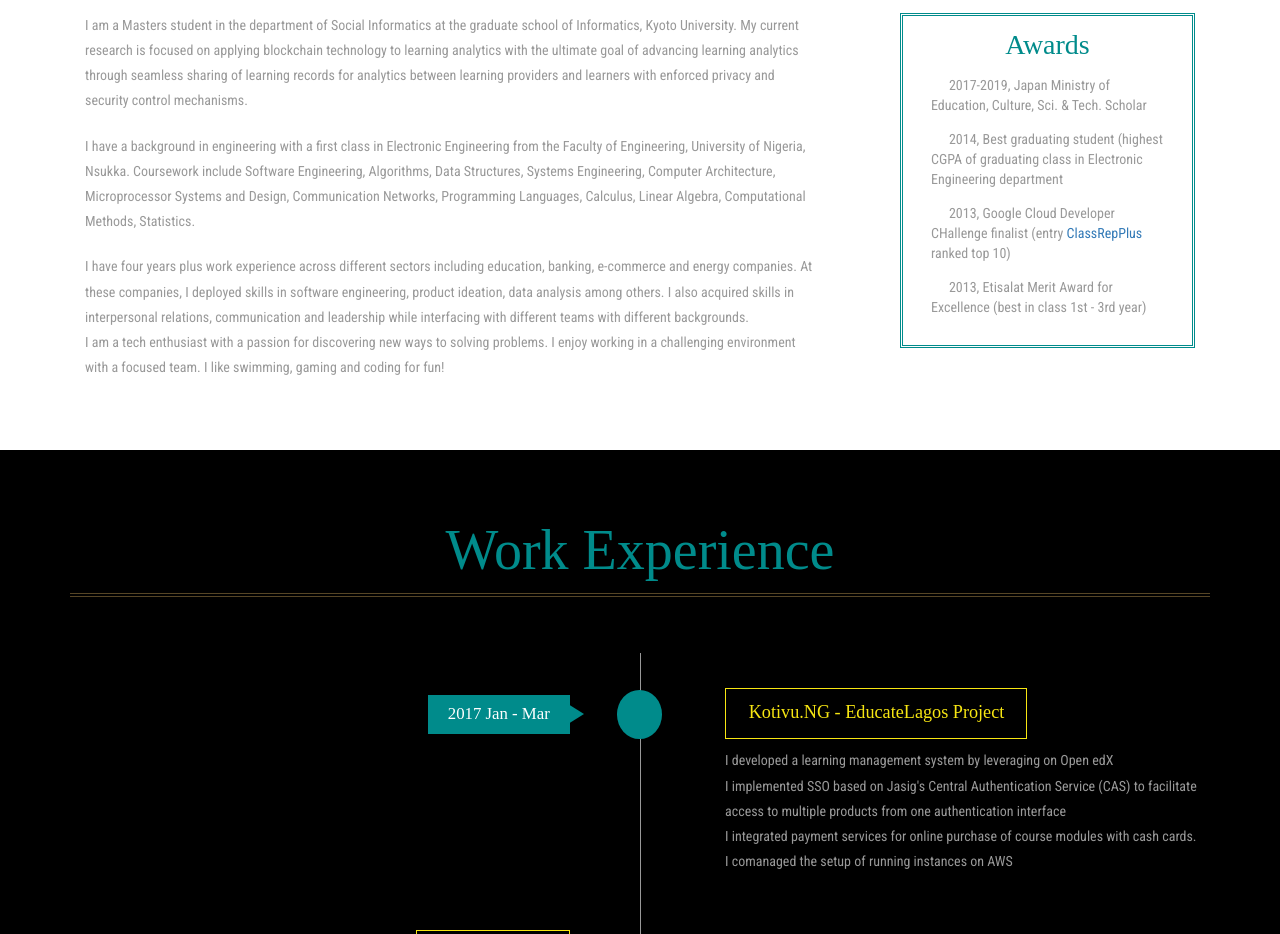
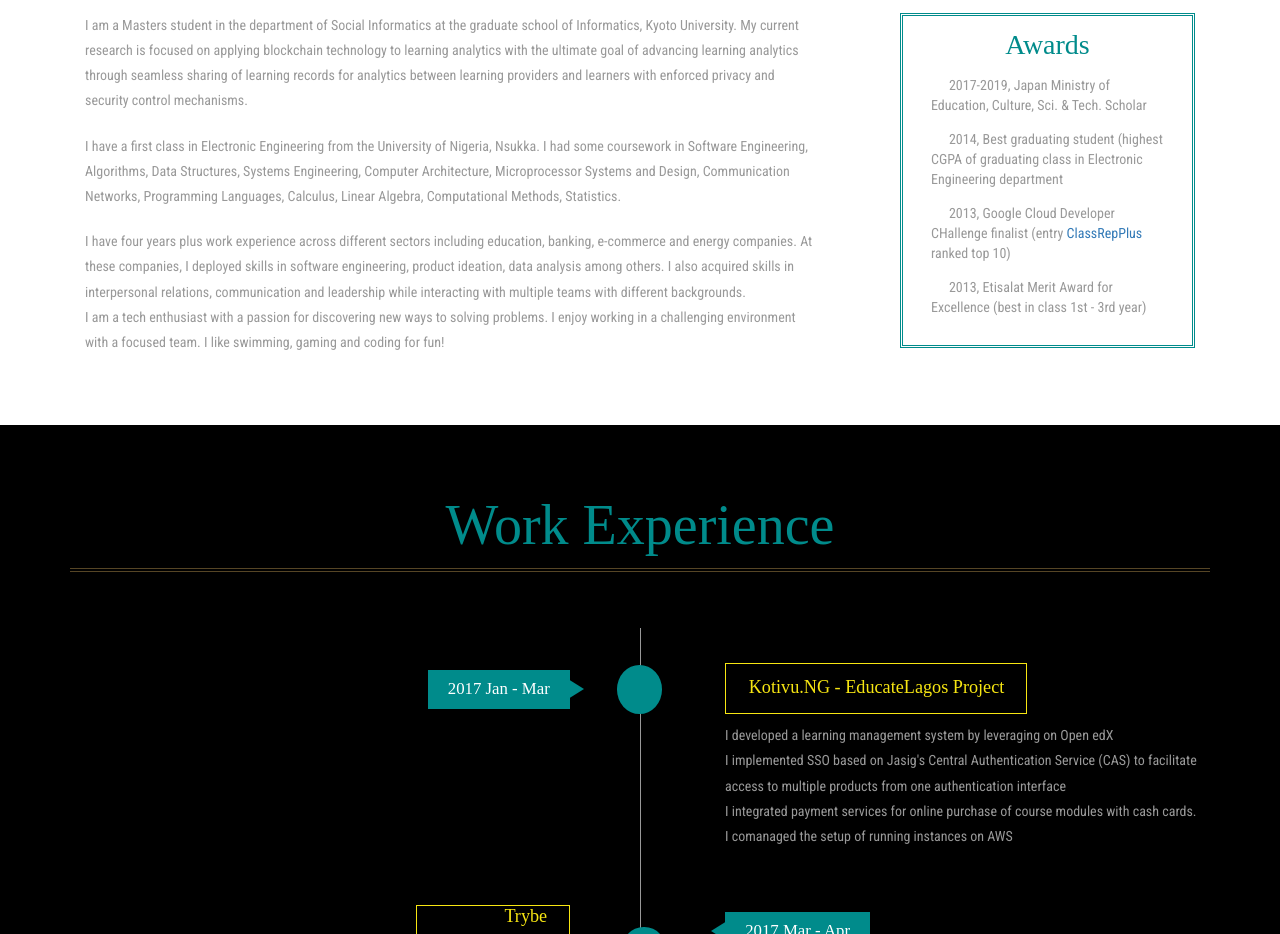
Before and after one commit to ocheja/patrickocheja.com, an Angular app: page / in a window 1280 px wide. Shown: the part 800-1734 px from the top of the page. Built offline with nearby package versions, Linux system fonts and the light colour scheme; a web font is replaced by a local one.

Commit message:
Correct typo

```diff
--- a/src/app/app.component.html
+++ b/src/app/app.component.html
@@ -109,8 +109,8 @@
 				</p>
 				<br />
 				<p>
-					I have a background in engineering with a first class in Electronic Engineering from the Faculty of Engineering, University
-					of Nigeria, Nsukka. Coursework include Software Engineering, Algorithms, Data Structures, Systems Engineering, Computer
+					I have a first class in Electronic Engineering from the University of Nigeria, Nsukka.
+					I had some coursework in Software Engineering, Algorithms, Data Structures, Systems Engineering, Computer
 					Architecture, Microprocessor Systems and Design, Communication Networks, Programming Languages, Calculus, Linear Algebra,
 					Computational Methods, Statistics.
 				</p>
@@ -118,7 +118,7 @@
 				<p>
 					I have four years plus work experience across different sectors including education, banking, e-commerce and energy companies.
 					At these companies, I deployed skills in software engineering, product ideation, data analysis among others. I also acquired
-					skills in interpersonal relations, communication and leadership while interfacing with different teams with different
+					skills in interpersonal relations, communication and leadership while interacting with multiple teams with different
 					backgrounds.
 				</p>
 				<p>
```
